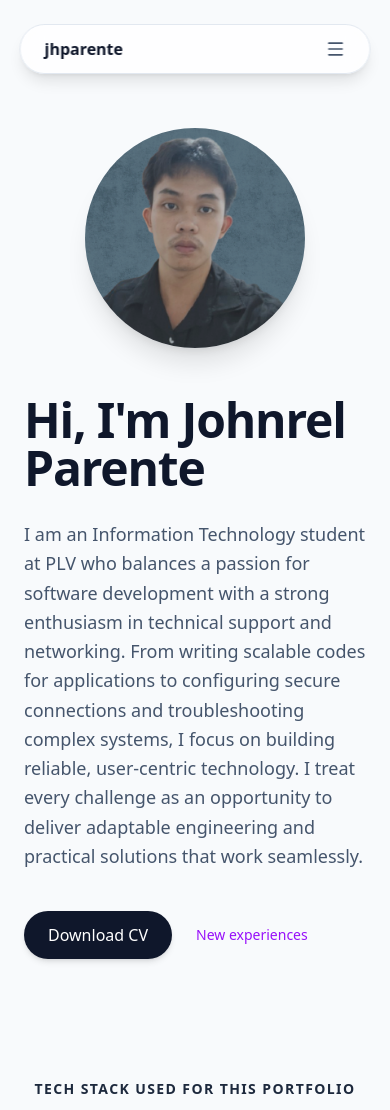
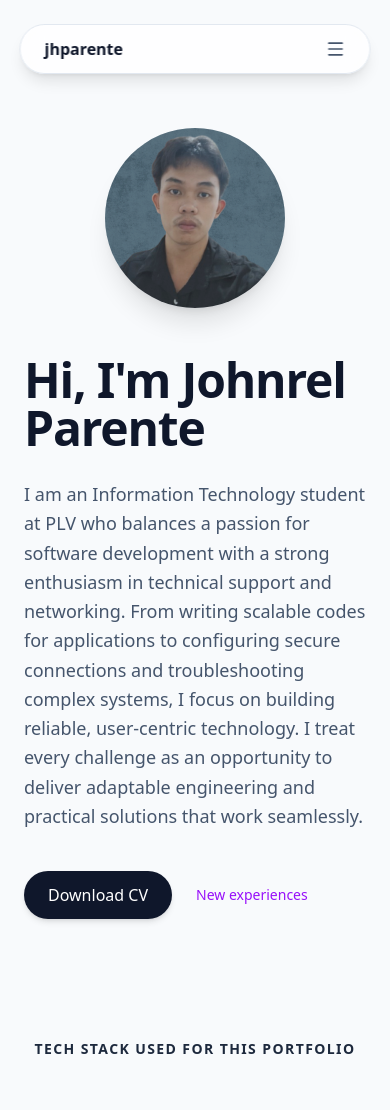
Before and after one commit to jhparente/jhparente_portfolio, a Next.js app: page / in a window 390 px wide. Shown: the top 1110 px of the page. Built offline with nearby package versions, Linux system fonts and the light colour scheme.

Commit message:
feat: initialize portfolio homepage with navigation and project showcase sections

```diff
--- a/src/app/page.js
+++ b/src/app/page.js
@@ -110,16 +110,21 @@ export default function Home() {
               I am an Information Technology student at PLV who balances a passion for software development with a strong enthusiasm in technical support and networking. From writing scalable codes for applications to configuring secure connections and troubleshooting complex systems, I focus on building reliable, user-centric technology. I treat every challenge as an opportunity to deliver adaptable engineering and practical solutions that work seamlessly.
             </p>
             <div className="flex items-center gap-6">
-              <button className="bg-slate-900 text-white px-6 py-3 rounded-full font-medium flex items-center gap-2 hover:bg-slate-800 transition-colors shadow-md">
+              <a
+                href="https://drive.google.com/file/d/1xGSRcJsf5U-rz2OU_lq9Zxqlsouo4OBO/view?usp=sharing"
+                target="_blank"
+                rel="noopener noreferrer"
+                className="bg-slate-900 text-white px-6 py-3 rounded-full font-medium flex items-center gap-2 hover:bg-slate-800 transition-colors shadow-md"
+              >
                 Download CV
-              </button>
+              </a>
               <a href="#" className="text-sm text-purple-600 hover:text-purple-500 transition-colors flex items-center gap-2 font-medium">
                 New experiences
               </a>
             </div>
           </div>
           <div className="relative">
-            <div className="w-[220px] h-[220px] md:w-[320px] md:h-[320px] bg-slate-200 rounded-full overflow-hidden relative shadow-xl">
+            <div className="w-[180px] h-[180px] md:w-[320px] md:h-[320px] bg-slate-200 rounded-full overflow-hidden relative shadow-xl">
                <div className="w-full h-full bg-cover bg-center absolute inset-0 opacity-90 mix-blend-multiply" style={{backgroundImage: "url('/img/profile-pic.png')"}}></div>
             </div>
           </div>
```
